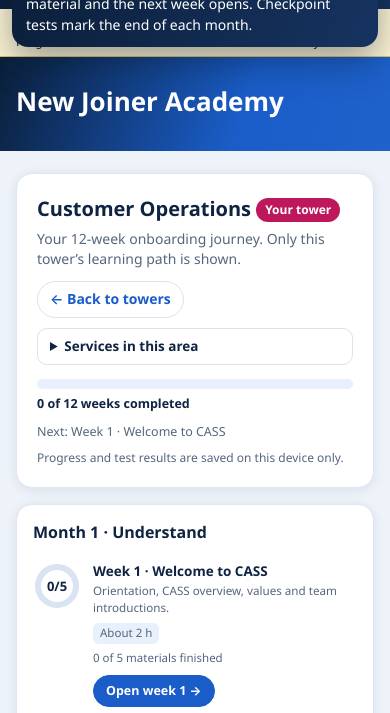
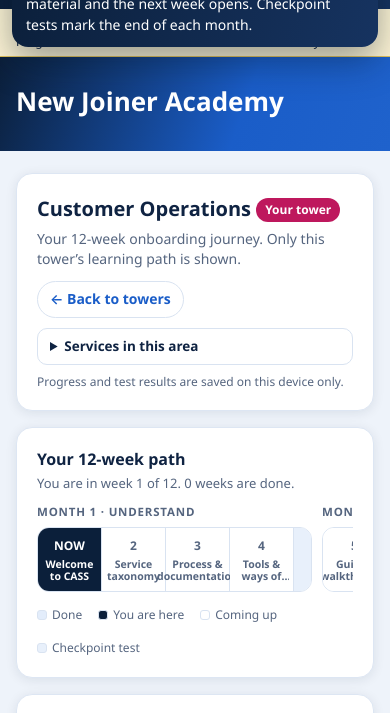
Before and after one commit to prispriscilla27/KM_FrontEnd, a plain HTML site: page CASS-KM/new-joiner-academy.html in a window 390 px wide. Both pictures are taken after a click on the button 195 px from the left and 603 px from the top of the page. Shown: the part 131-844 px from the top of the page. Drawn offline with Linux system fonts and the light colour scheme.

Commit message:
Academy progress timeline; simpler empty service page and request profile
- Academy path: 12-week timeline (done, NOW, checkpoints) replaces the
  thin progress bar; per-week rings stay, duplicate text removed; scrolls
  inside its box on phones
- Empty service page: one short line, no note under the buttons
- Request profile: title names the requested service, only the matching
  area is listed, button is just Email, Outlook-on-the-web button removed
- Tests for the timeline and the simplified profile

Co-Authored-By: Claude Sonnet 5.5 <noreply@anthropic.com>
Claude-Session: https://claude.ai/code/session_01Kkf5dhNjkcPeBJ1RU6c7Jf

```diff
--- a/CASS-KM/new-joiner-academy.html
+++ b/CASS-KM/new-joiner-academy.html
@@ -139,6 +139,18 @@ h2{margin:0 0 6px;font-size:20px;text-wrap:balance;overflow-wrap:anywhere}
 @media (max-width:950px){.months{grid-template-columns:minmax(0,1fr)}}
 [hidden]{display:none!important}
 .svcdd{margin:10px 0 4px;border:1px solid var(--line);border-radius:10px;padding:8px 12px;background:var(--surface)}.svcdd summary{cursor:pointer;font-weight:650;font-size:13.5px}.svcdd ul{list-style:none;margin:8px 0 2px;padding:0;display:grid;grid-template-columns:repeat(auto-fill,minmax(min(260px,100%),1fr));gap:4px 14px}.svcdd a{display:block;padding:4px 0;font-size:13px;color:var(--brand);text-decoration:none}.svcdd a:hover{text-decoration:underline}.svcdd a b{color:var(--muted);font-weight:600;margin-right:4px}
+/* progress timeline: done / you are here / coming up, with the checkpoint tests; scrolls sideways inside its box on a phone */
+.tl h3{margin:0 0 2px;font-size:16px}.tl .sub{margin:0 0 12px;color:var(--muted);font-size:13px}
+.tl-scroll{overflow-x:auto;padding-bottom:4px}.tl-in{display:flex;gap:10px;min-width:900px;position:relative}
+.tl-m{min-width:0}.tl-ml{font-size:11.5px;font-weight:700;letter-spacing:.8px;text-transform:uppercase;color:var(--muted);margin-bottom:6px;white-space:nowrap}
+.tl-row{list-style:none;margin:0;padding:0;display:flex;border-radius:12px;overflow:hidden;border:1px solid var(--line)}
+.tl-row li{flex:1;min-width:64px;padding:9px 4px 8px;text-align:center;font-size:12px;font-weight:700;border-right:1px solid var(--line);display:grid;gap:3px;justify-items:center;align-content:start;background:var(--surface);color:var(--muted)}
+.tl-row li:last-child{border-right:0}.tl-row li small{font-weight:600;font-size:10.5px;line-height:1.2;padding:0 3px;display:-webkit-box;-webkit-line-clamp:2;-webkit-box-orient:vertical;overflow:hidden}
+.tl-row li.done{background:var(--brand-soft);color:var(--brand)}.tl-row li.now{background:var(--now-bg,var(--hdr1));color:var(--now-ink,#fff)}
+.tl-row li.cp{flex:none;width:62px;min-width:62px;background:var(--surface-2);color:var(--ink)}.tl-row li.cp.done{background:var(--brand-soft);color:var(--brand)}
+.tl-leg{display:flex;gap:16px;flex-wrap:wrap;margin-top:10px;font-size:12px;color:var(--muted)}.tl-leg i{display:inline-block;width:10px;height:10px;border-radius:3px;margin-right:5px;vertical-align:-1px;border:1px solid var(--line)}
+@media (prefers-color-scheme:dark){:root:not([data-theme="light"]){--now-bg:var(--brand);--now-ink:var(--on-brand)}}
+:root[data-theme="dark"]{--now-bg:var(--brand);--now-ink:var(--on-brand)}
 </style>
 </head>
 <body>
@@ -158,11 +170,10 @@ h2{margin:0 0 6px;font-size:20px;text-wrap:balance;overflow-wrap:anywhere}
       <button type="button" class="back" id="backBtn">← Back to towers</button>
     </div>
     <details class="svcdd" id="svcDd"><summary>Services in this area</summary><ul id="svcList"></ul></details>
-    <div class="bar" role="img" id="barWrap"><span id="bar"></span></div>
-    <div class="progress"><b id="progress"></b><span id="nextUp"></span></div>
     <p class="note">Progress and test results are saved on this device only.</p>
     <button type="button" class="reset" id="resetBtn" hidden>Reset my progress (demo only)</button>
   </section>
+  <section class="panel pad tl" id="timeline" hidden aria-labelledby="tlH"></section>
   <section class="months" id="months" hidden aria-label="Weeks by month"></section>
   <section class="panel final" id="finalBox" hidden aria-labelledby="finalH"></section>
   <div id="faqBox"></div>
@@ -198,7 +209,7 @@ function weekCard(w,W){
   const alt=!open?`Week ${n}: locked`:complete?`Week ${n}: complete`+(I.total?`, ${I.total} of ${I.total} materials finished`:''):I.total?`Week ${n}: ${I.fin} of ${I.total} materials finished`:`Week ${n}: no materials to finish yet`;
   const rg=ring(p,48,label,!open?'lock':complete?'done':'',alt);
   const wk=open?`<a class="btn wkbtn" href="${WEEK_PAGE}?week=${n}${q(tower)}">${complete?'Review':'Open'} week ${n} →</a>`:`<button type="button" class="btn wkbtn" disabled>Week ${n} · locked</button>`;
-  const count=I.total?`${I.fin} of ${I.total} materials finished`:(complete?'Marked as done':'Nothing to finish yet');
+  const count=I.total?'':(complete?'Marked as done':'Nothing to finish yet');   /* the ring already shows how many materials are finished */
   const note=!open?`<span class="lockmsg">${esc(reason)}</span>`:(I.frozen&&complete?'<span class="frozenmsg">Completed. Locked because a checkpoint covering this week has been taken.</span>':'');
   const t=A.tests.find(x=>x.after===n&&x.id!=='final');
   let tb='';if(t){const b=testBox(t,done);tb=`<div class="check"><b>${esc(t.title)} · ${esc(t.covers)}</b><p>${b.why?esc(b.why)+' ':''}Covers ${esc(lower(t.covers))}.</p>${b.btn}${b.res}</div>`}
@@ -207,9 +218,21 @@ function weekCard(w,W){
 /* page guide: one for choosing the tower and area, one for the learning path (shown once each) */
 let guideKey='';
 function guideFor(){const k=tower?'path':'academy';if(k===guideKey)return;guideKey=k;window.kmGuide&&window.kmGuide(k)}
+function timeline(W){
+  const done=W.done,cur=WEEKS.find(w=>!done.includes(w.n)),curN=cur?cur.n:0,tests=(A.tests||[]).filter(t=>t.id!=='final'),F=TESTS.final;
+  const wk=w=>{const st=done.includes(w.n)?'done':w.n===curN?'now':'up',txt=st==='done'?'done':st==='now'?'you are here':'coming up';
+    return `<li class="${st}" title="Week ${w.n} · ${esc(w.title)}" aria-label="Week ${w.n}, ${esc(w.title)}: ${txt}"><span aria-hidden="true">${st==='done'?'✓':st==='now'?'NOW':w.n}</span><small aria-hidden="true">${esc(w.title)}</small></li>`};
+  const cp=(t,lab)=>{const r=result(tower,t.id),ok=!!(r&&r.passed);return `<li class="cp ${ok?'done':''}" title="${esc(t.title)}" aria-label="${esc(t.title)}: ${ok?'passed':'not passed yet'}"><span aria-hidden="true">${ok?'✓':'◆'}</span><small aria-hidden="true">${lab}</small></li>`};
+  const months=[['Month 1 · Understand',1,4],['Month 2 · Practice',5,8],['Month 3 · Apply',9,12]];
+  const groups=months.map(([title,a,b],gi)=>{const ws=WEEKS.filter(w=>w.n>=a&&w.n<=b),t=tests.find(x=>x.after===b);let items=ws.map(wk).join('')+(t?cp(t,esc(String(t.title).replace('Checkpoint','CP'))):'');
+    if(gi===months.length-1&&F)items+=cp(F,'Final');return `<div class="tl-m" style="flex:${ws.length+(t?1:0)+(gi===months.length-1&&F?1:0)}"><div class="tl-ml">${title}</div><ol class="tl-row">${items}</ol></div>`}).join('');
+  const sub=curN?`You are in week ${curN} of ${NWEEKS}. ${done.length} ${done.length===1?'week is':'weeks are'} done.`:`All ${NWEEKS} weeks are done. Take Checkpoint 3, then the final checkpoint.`;
+  $('timeline').innerHTML=`<h3 id="tlH">Your ${NWEEKS}-week path</h3><p class="sub">${sub}</p><div class="tl-scroll"><div class="tl-in">${groups}</div></div><div class="tl-leg" aria-hidden="true"><span><i style="background:var(--brand-soft)"></i>Done</span><span><i style="background:var(--now-bg,var(--hdr1))"></i>You are here</span><span><i style="background:var(--surface)"></i>Coming up</span><span><i style="background:var(--surface-2)"></i>Checkpoint test</span></div>`;
+  const sc=$('timeline').querySelector('.tl-scroll'),nowEl=sc.querySelector('.now');if(nowEl)sc.scrollLeft=Math.max(0,nowEl.offsetLeft-sc.clientWidth/2+nowEl.offsetWidth/2);
+}
 function render(){
   guideFor();$('faqBox').innerHTML=window.kmFaq?window.kmFaq('academy'):'';
-  $('picker').hidden=!!tower;$('journey').hidden=!tower;$('months').hidden=!tower;$('finalBox').hidden=!tower;
+  $('picker').hidden=!!tower;$('journey').hidden=!tower;$('timeline').hidden=!tower;$('months').hidden=!tower;$('finalBox').hidden=!tower;
   if(!tower){
     const PT=pickT?towerObj(pickT):null;
     $('pickH').textContent=PT?'Choose your area in '+PT.name:'Choose your tower';
@@ -228,11 +251,7 @@ function render(){
   $('svcList').innerHTML=L2.map(x=>`<li><a href="index.html#l2-${encodeURIComponent(x.code)}"><b>${esc(x.code)}</b> ${esc(x.name)}</a></li>`).join('');
   const months=[['Month 1 · Understand',1,4],['Month 2 · Practice',5,8],['Month 3 · Apply',9,12]];
   $('months').innerHTML=months.map(([title,a,b])=>`<div class="panel month"><h3>${title}</h3>${WEEKS.filter(w=>w.n>=a&&w.n<=b).map(w=>weekCard(w,W)).join('')}</div>`).join('');
-  const pct=Math.round(done.length/NWEEKS*100);
-  $('bar').style.width=pct+'%';$('barWrap').setAttribute('aria-label',`${done.length} of ${NWEEKS} weeks completed`);
-  $('progress').textContent=`${done.length} of ${NWEEKS} weeks completed`;
-  const next=WEEKS.find(w=>!done.includes(w.n));
-  $('nextUp').textContent=next?`Next: Week ${next.n} · ${next.title}`:'All weeks done. Take Checkpoint 3, then the final checkpoint.';
+  timeline(W);
   const F=TESTS.final;
   if(F){const f=testBox(F,done,true);
     $('finalBox').innerHTML=`<div><h3 id="finalH">Final checkpoint</h3><p>A test on everything you have learned, with extra weight on the last month (weeks 9–12).${f.why?' '+esc(f.why):''}</p>${f.res?`<p style="margin-top:6px">${f.res}</p>`:''}</div>${f.btn}`}
```
Also changed, not shown: CASS-KM/index.html (+2 -2 lines), CASS-KM/people.html (+4 -5 lines), tests/academy.test.js (added, +36 -0 lines), tests/people.test.js (+18 -5 lines), 3 other files.
